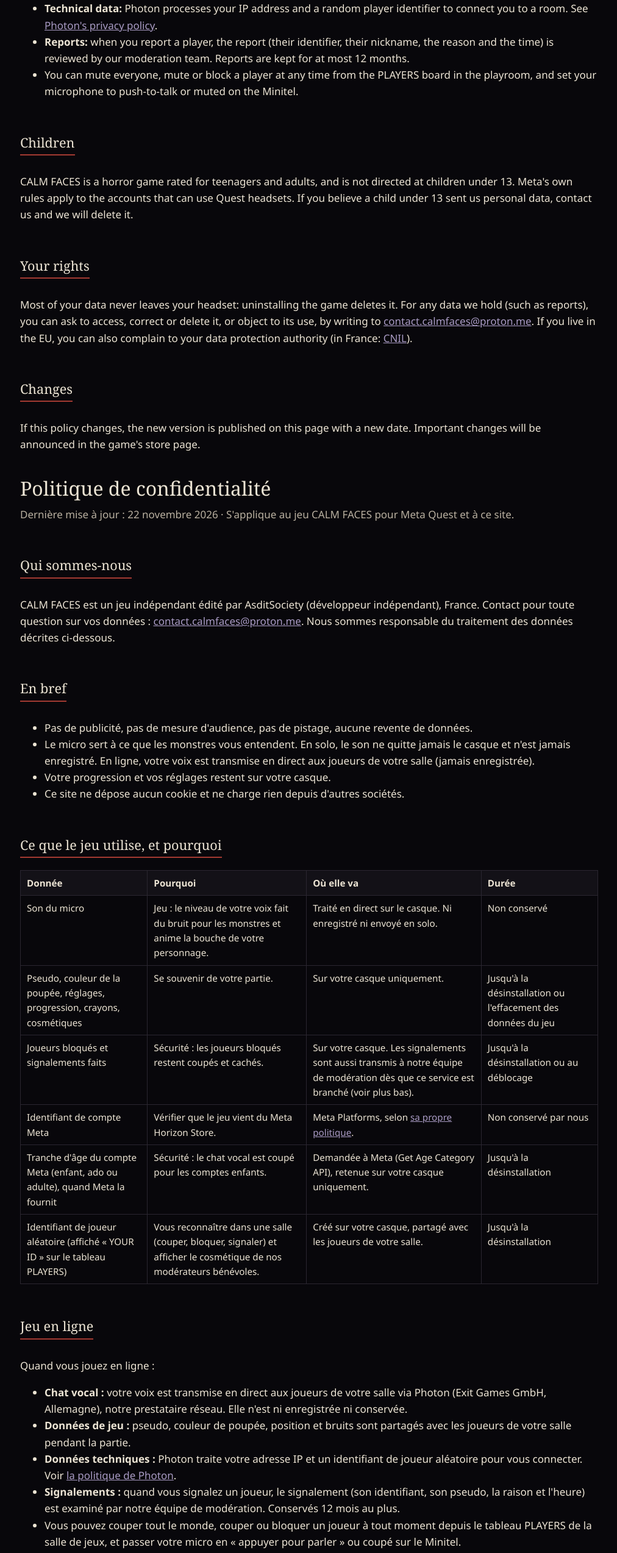
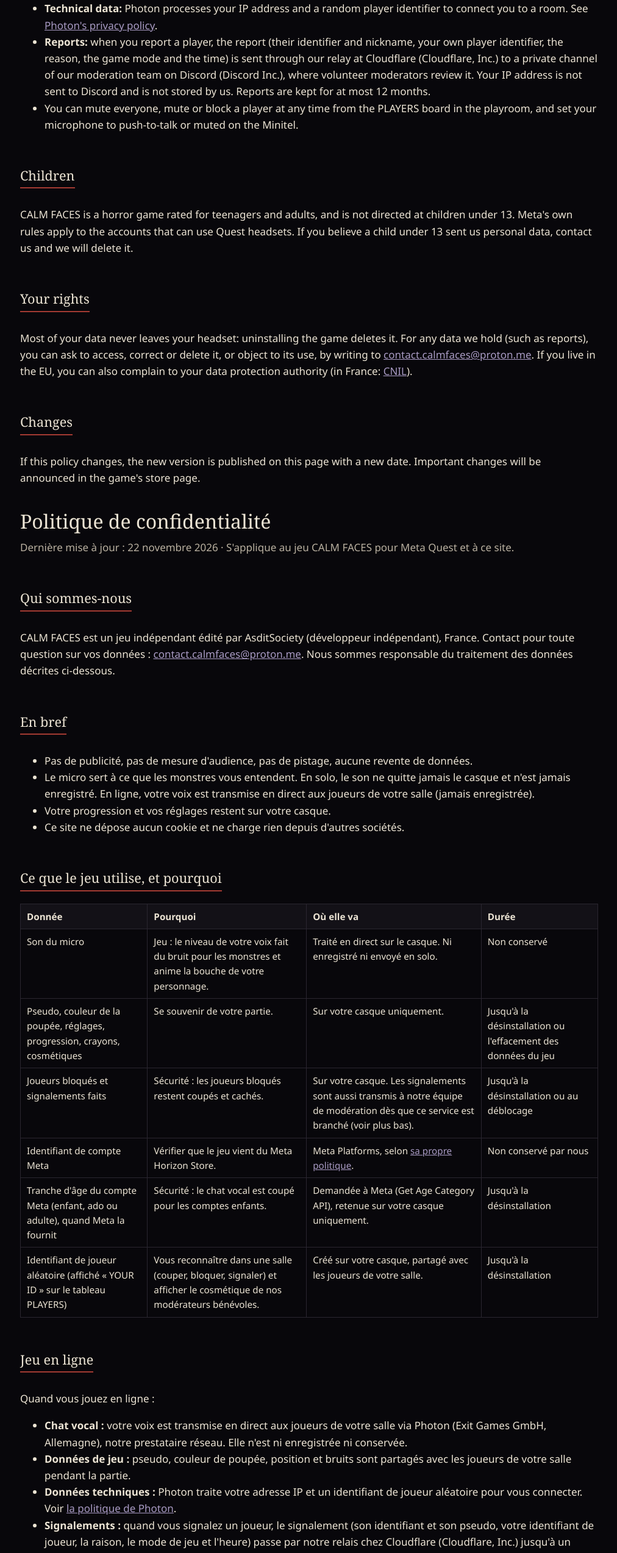
Before and after one commit to AsditTV/calm-faces, a plain HTML site: page privacy.html in a window 1280 px wide. Shown: the part 1697-4244 px from the top of the page at 61% size, without its empty margins (133-1145 px from the left). Drawn offline with Linux system fonts and the light colour scheme.

Commit message:
Confidentialité : signalements via Cloudflare et Discord
Co-Authored-By: Claude Opus 5.5 <noreply@anthropic.com>

```diff
--- a/privacy.html
+++ b/privacy.html
@@ -47,7 +47,7 @@
       <li><strong>Voice chat:</strong> your voice is streamed live to the other players of your room through Photon (Exit Games GmbH, Germany), our networking provider. It is not recorded or stored by us or by Photon.</li>
       <li><strong>Game data:</strong> your nickname, doll colour, position and the noises you make are shared with the players of your room while you play.</li>
       <li><strong>Technical data:</strong> Photon processes your IP address and a random player identifier to connect you to a room. See <a href="https://www.photonengine.com/privacy">Photon's privacy policy</a>.</li>
-      <li><strong>Reports:</strong> when you report a player, the report (their identifier, their nickname, the reason and the time) is reviewed by our moderation team. Reports are kept for at most 12 months.</li>
+      <li><strong>Reports:</strong> when you report a player, the report (their identifier and nickname, your own player identifier, the reason, the game mode and the time) is sent through our relay at Cloudflare (Cloudflare, Inc.) to a private channel of our moderation team on Discord (Discord Inc.), where volunteer moderators review it. Your IP address is not sent to Discord and is not stored by us. Reports are kept for at most 12 months.</li>
       <li>You can mute everyone, mute or block a player at any time from the PLAYERS board in the playroom, and set your microphone to push-to-talk or muted on the Minitel.</li>
     </ul>
 
@@ -95,7 +95,7 @@
       <li><strong>Chat vocal :</strong> votre voix est transmise en direct aux joueurs de votre salle via Photon (Exit Games GmbH, Allemagne), notre prestataire réseau. Elle n'est ni enregistrée ni conservée.</li>
       <li><strong>Données de jeu :</strong> pseudo, couleur de poupée, position et bruits sont partagés avec les joueurs de votre salle pendant la partie.</li>
       <li><strong>Données techniques :</strong> Photon traite votre adresse IP et un identifiant de joueur aléatoire pour vous connecter. Voir <a href="https://www.photonengine.com/privacy">la politique de Photon</a>.</li>
-      <li><strong>Signalements :</strong> quand vous signalez un joueur, le signalement (son identifiant, son pseudo, la raison et l'heure) est examiné par notre équipe de modération. Conservés 12 mois au plus.</li>
+      <li><strong>Signalements :</strong> quand vous signalez un joueur, le signalement (son identifiant et son pseudo, votre identifiant de joueur, la raison, le mode de jeu et l'heure) passe par notre relais chez Cloudflare (Cloudflare, Inc.) jusqu'à un salon privé de notre équipe de modération sur Discord (Discord Inc.), où des modérateurs bénévoles l'examinent. Votre adresse IP n'est ni transmise à Discord ni conservée par nous. Conservés 12 mois au plus.</li>
       <li>Vous pouvez couper tout le monde, couper ou bloquer un joueur à tout moment depuis le tableau PLAYERS de la salle de jeux, et passer votre micro en « appuyer pour parler » ou coupé sur le Minitel.</li>
     </ul>
 
```
